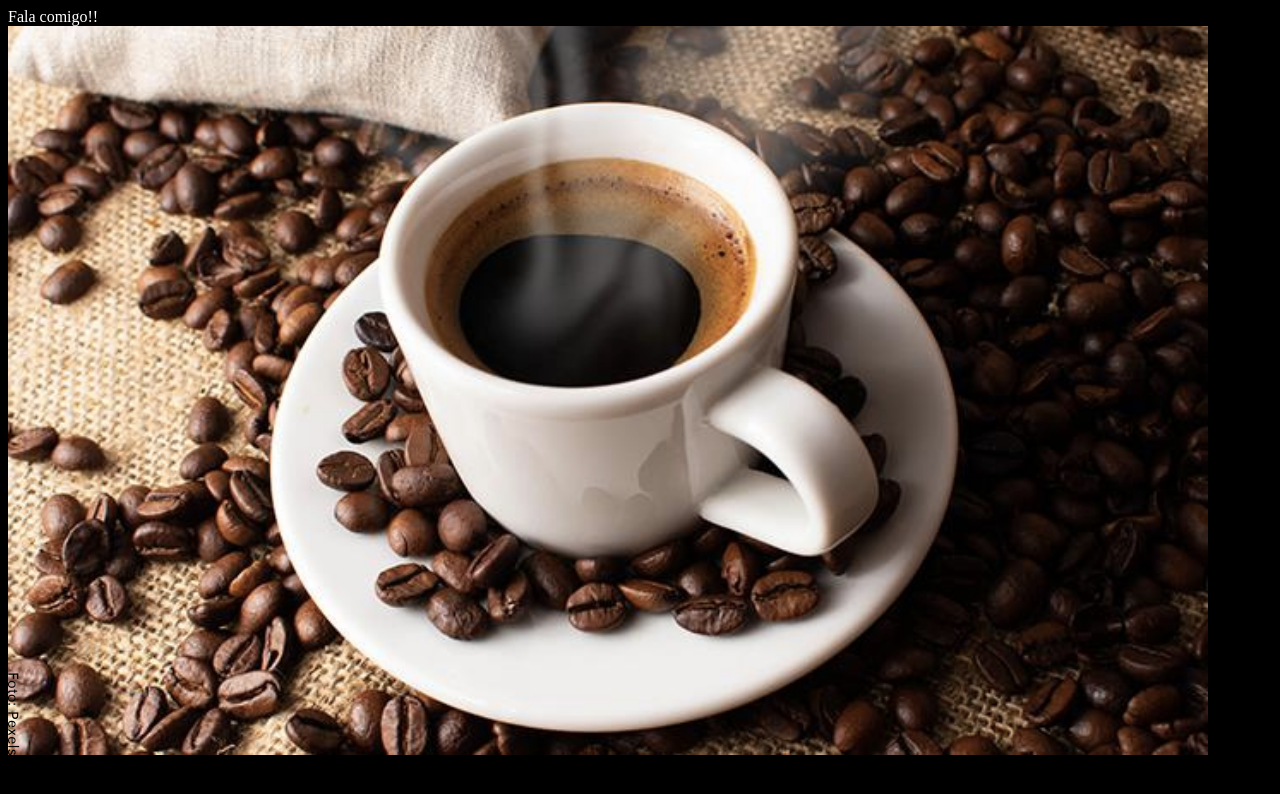
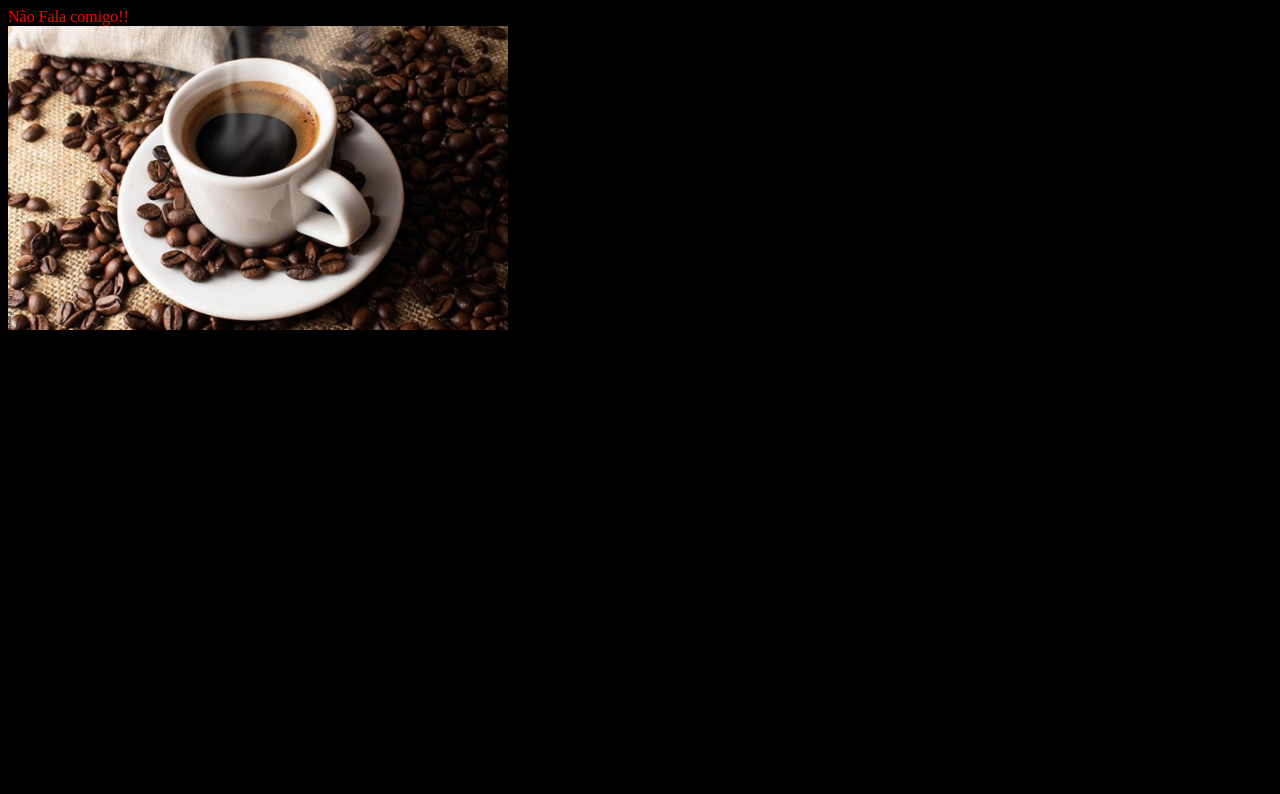
Before and after one commit to MateusCorreiaS/puc-desenvolvimento-web, a plain HTML site: page index.html in a window 1280 px wide. Drawn offline with Linux system fonts and the light colour scheme.

Commit message:
COMMITAAAAA 2

```diff
--- a/index.html
+++ b/index.html
@@ -9,7 +9,8 @@
 </head>
 
 <body>
-    Fala comigo!!
+    Não Fala comigo!!
+    <br>
     <img src="imagens/cafe.webp" alt="cafezin"> <!-- Ctrl + Backspace para incluir imagens mais rápido-->
 
 </body>
--- a/style.css
+++ b/style.css
@@ -1,4 +1,8 @@
 body {
     background-color: black;
-    color: white;
+    color: red;
 }
+
+img {
+    width: 500px;
+}
```
